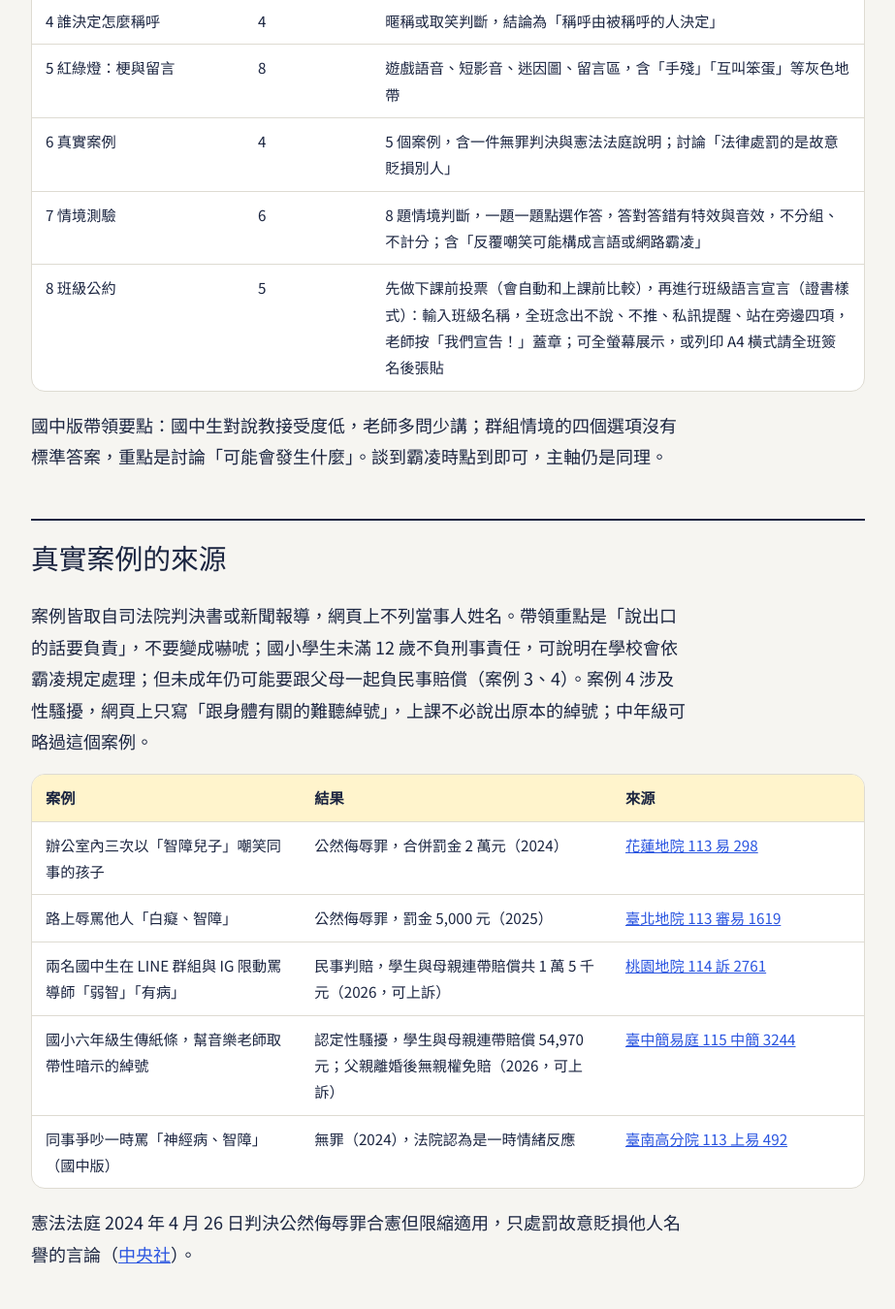
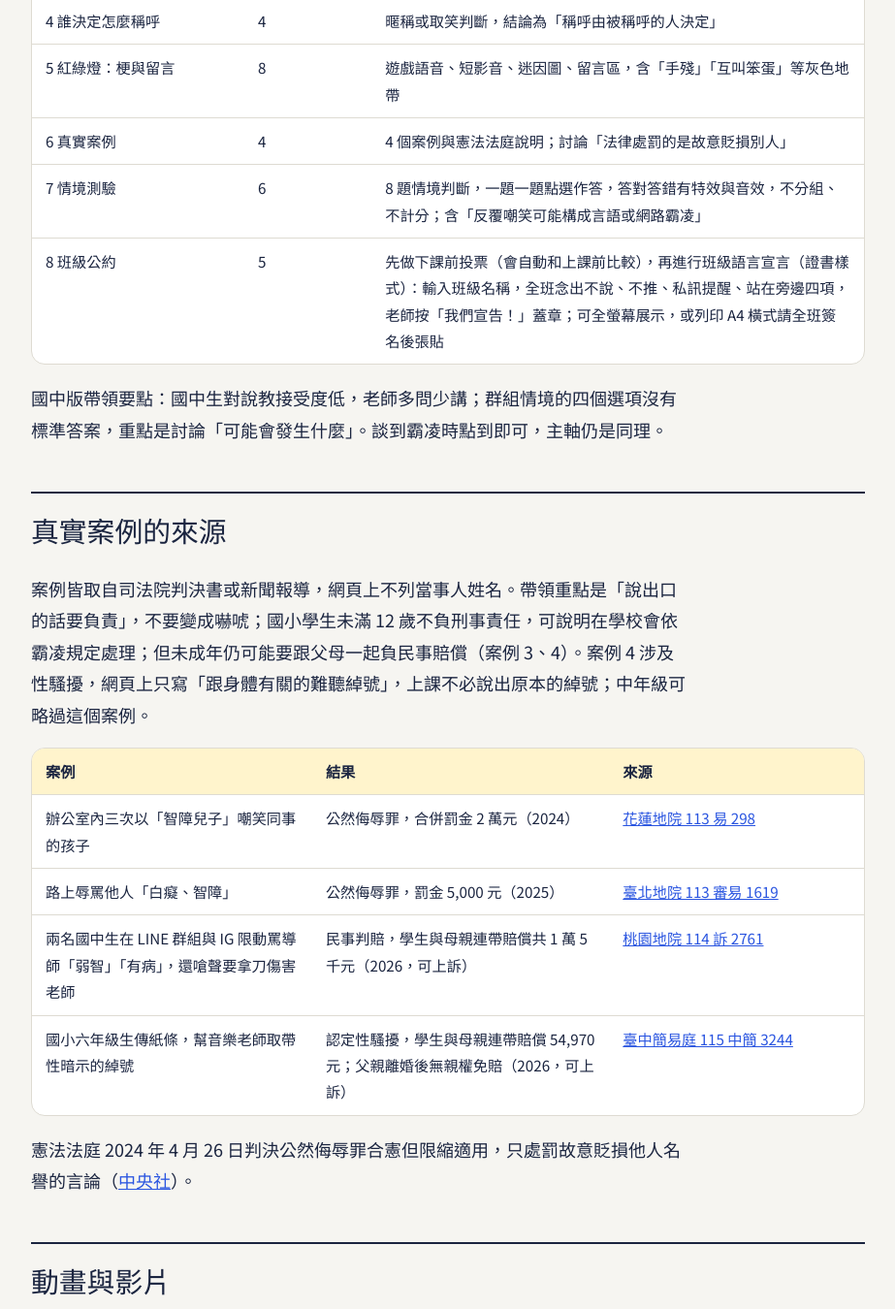
Before and after one commit to sesns365/down-syndrome, a plain HTML site: page guide.html in a window 1280 px wide. Shown: the part 3220-4570 px from the top of the page at 97% size, without its empty margins (178-1101 px from the left). Drawn offline with Linux system fonts and the light colour scheme; a web font is replaced by a local one.

Commit message:
國中版移除無罪案例，桃園案例補上嗆聲內容
Co-Authored-By: Claude Opus 5.5 <noreply@anthropic.com>
Claude-Session: https://claude.ai/code/session_013gxeHBJcA9jcuSuNniNmJf

```diff
--- a/guide.html
+++ b/guide.html
@@ -220,8 +220,7 @@ href="jh/">國中版</a>沿用同樣的結構，但拿掉小學生角色的短
 <tr class="even">
 <td>6 真實案例</td>
 <td>4</td>
-<td>5
-個案例，含一件無罪判決與憲法法庭說明；討論「法律處罰的是故意貶損別人」</td>
+<td>4 個案例與憲法法庭說明；討論「法律處罰的是故意貶損別人」</td>
 </tr>
 <tr class="odd">
 <td>7 情境測驗</td>
@@ -246,8 +245,8 @@ A4 橫式請全班簽名後張貼</td>
 涉及性騷擾，網頁上只寫「跟身體有關的難聽綽號」，上課不必說出原本的綽號；中年級可略過這個案例。</p>
 <div class="tw"><table>
 <colgroup>
-<col style="width: 32%" />
-<col style="width: 37%" />
+<col style="width: 33%" />
+<col style="width: 35%" />
 <col style="width: 30%" />
 </colgroup>
 <thead>
@@ -273,7 +272,8 @@ href="https://judgment.judicial.gov.tw/FILES/TPDM/113%2c%e5%af%a9%e6%98%93%2c161
 113 審易 1619</a></td>
 </tr>
 <tr class="odd">
-<td>兩名國中生在 LINE 群組與 IG 限動罵導師「弱智」「有病」</td>
+<td>兩名國中生在 LINE 群組與 IG
+限動罵導師「弱智」「有病」，還嗆聲要拿刀傷害老師</td>
 <td>民事判賠，學生與母親連帶賠償共 1 萬 5 千元（2026，可上訴）</td>
 <td><a
 href="https://judgment.judicial.gov.tw/FJUD/data.aspx?ty=JD&amp;id=TYDV,114%2c%e8%a8%b4%2c2761%2c20260415%2c3">桃園地院
@@ -286,13 +286,6 @@ href="https://judgment.judicial.gov.tw/FJUD/data.aspx?ty=JD&amp;id=TYDV,114%2c%e
 <td><a
 href="https://judgment.judicial.gov.tw/FILES/TCEV/115%2c%e4%b8%ad%e7%b0%a1%2c3244%2c20261014%2c1.pdf">臺中簡易庭
 115 中簡 3244</a></td>
-</tr>
-<tr class="odd">
-<td>同事爭吵一時罵「神經病、智障」（國中版）</td>
-<td>無罪（2024），法院認為是一時情緒反應</td>
-<td><a
-href="https://judgment.judicial.gov.tw/FILES/TNHM/113,上易,492,20241121,1.pdf">臺南高分院
-113 上易 492</a></td>
 </tr>
 </tbody>
 </table></div>
```
Also changed, not shown: es/index.html (+1 -1 lines), jh/index.html (+2 -2 lines), 3 other files.
